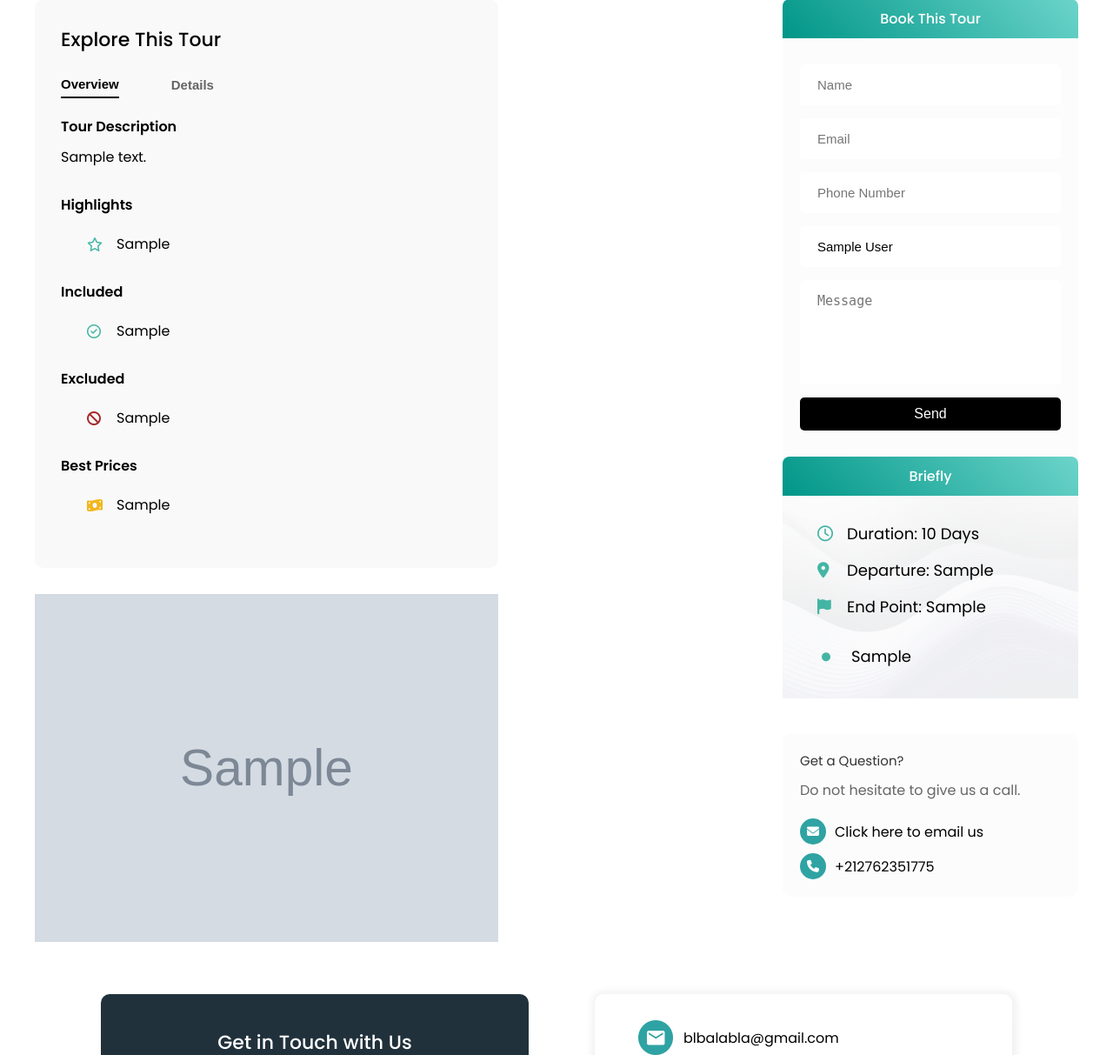
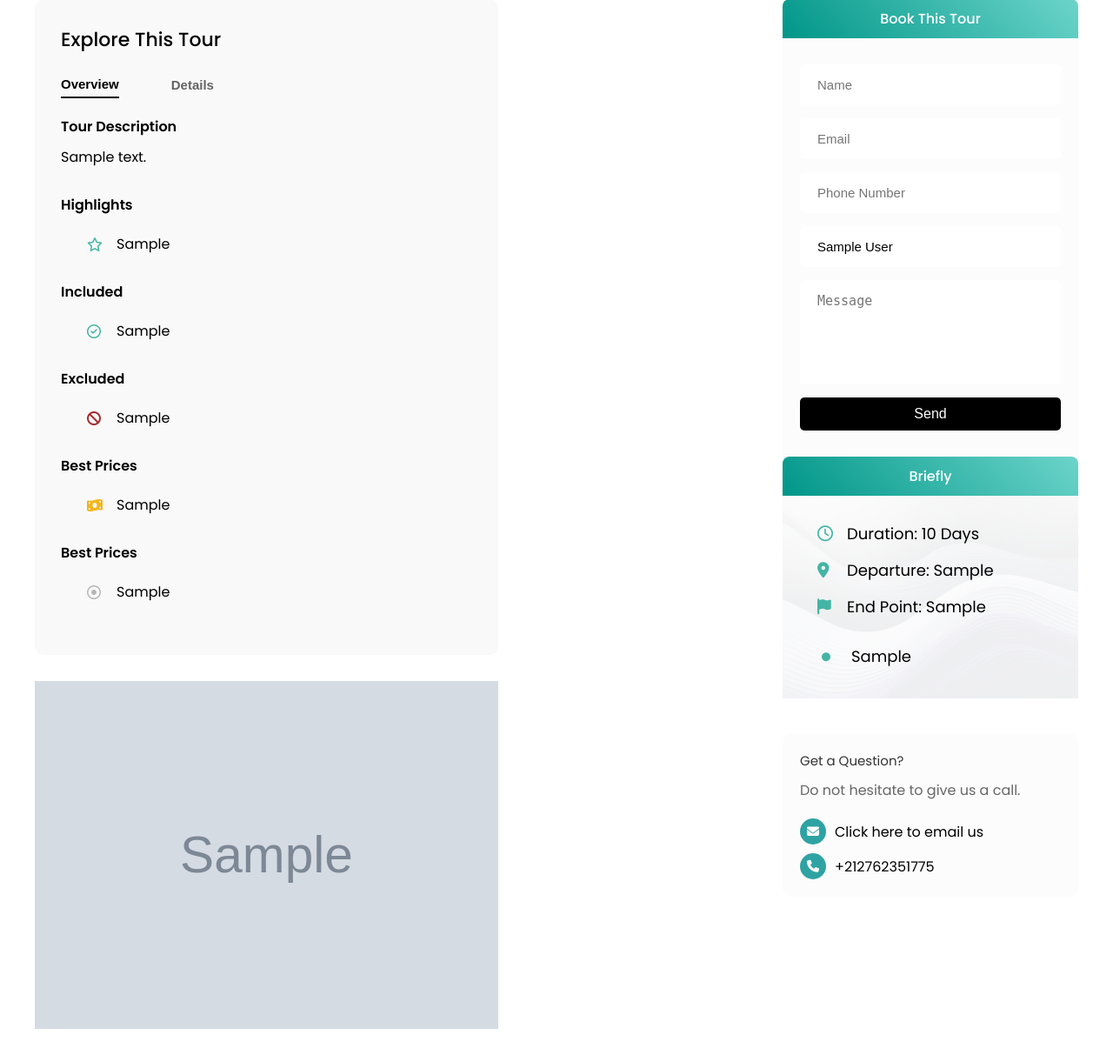
Before and after one commit to MarwaneData/MTP, a Django app: a page that uses templates/tour.html in a window 1280 px wide. Shown: the part 855-2068 px from the top of the page at 87% size. Run offline with Django 5.2, Linux system fonts and the light colour scheme; data comes from the database, SQL or seed files in the repository; tables that the repository leaves empty hold one stand-in row (values such as "Sample post"); grey boxes marked "Sample" are stand-in pictures; some libraries are stand-ins or nearby versions.

Commit message:
Update tour.html

```diff
--- a/templates/tour.html
+++ b/templates/tour.html
@@ -79,6 +79,12 @@
                             <ul class="included">
                                 {% for item in tour.get_prices %}
                                     <li><i class="fas fa-money-bill-wave" style="color: rgb(243, 182, 28);"></i> {{ item }}</li>
+                                {% endfor %}
+                            </ul>
+                            <h3 class="TourtitleInfo">Best Prices</h3>
+                            <ul class="included">
+                                {% for item in tour.get_information_list %}
+                                    <li><i class="far fa-dot-circle" style="color: rgb(183 183 183);"></i> {{ item }}</li>
                                 {% endfor %}
                             </ul>
                         </div>
```
